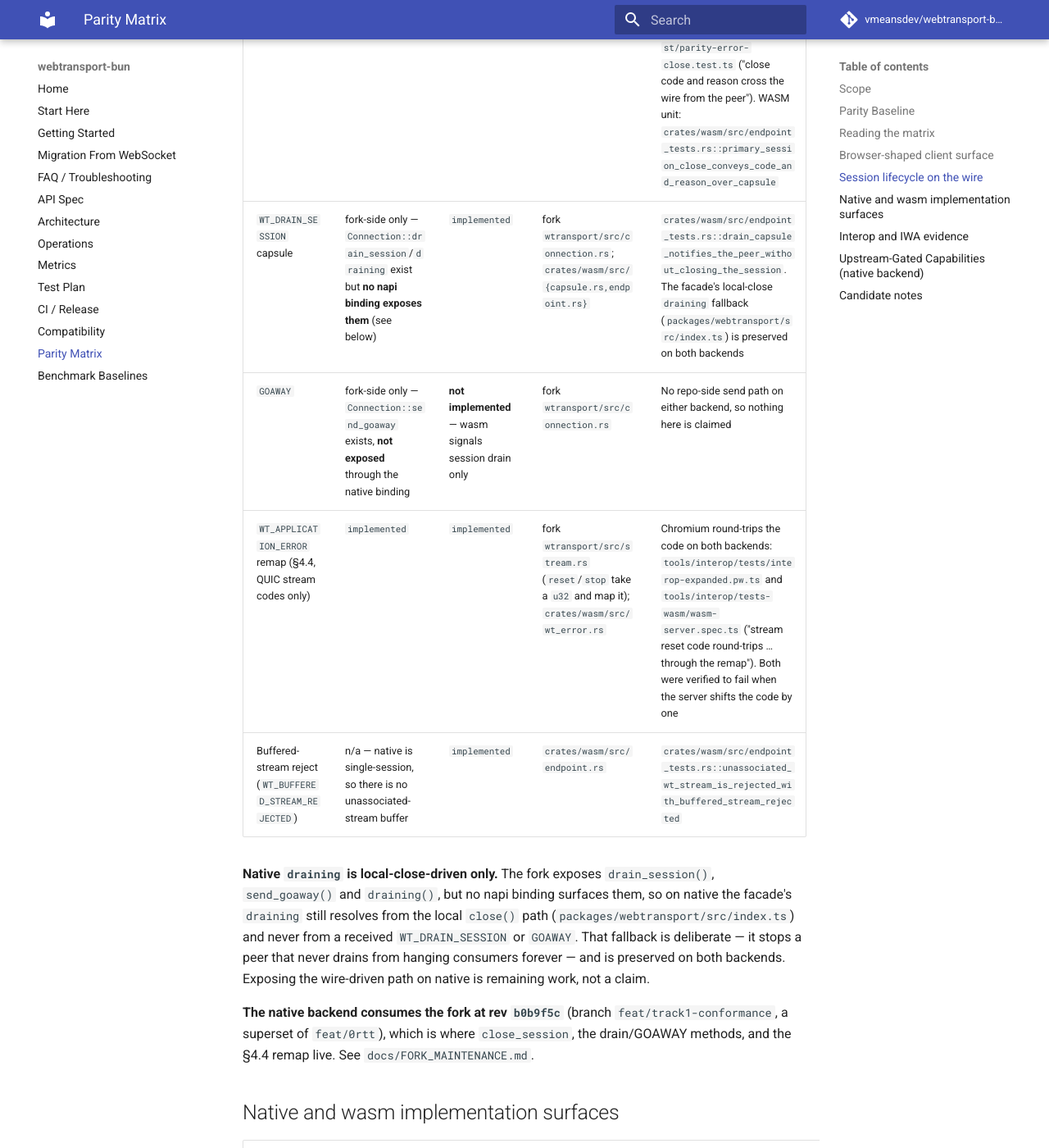
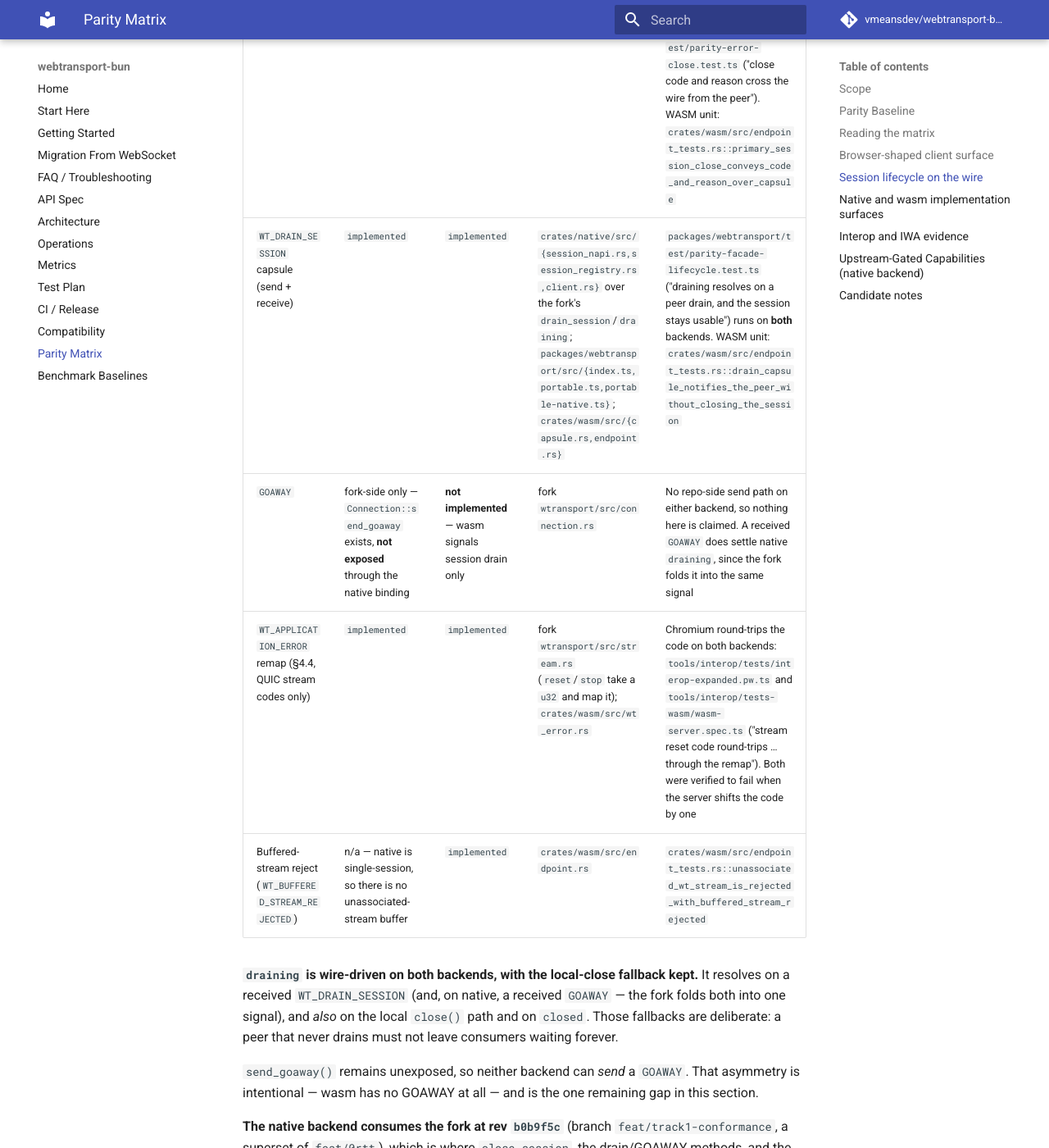
Before and after one commit to vmeansdev/webtransport-bun, an MkDocs documentation site: the page built from docs/PARITY_MATRIX.md, in a window 1280 px wide and 1400 px high, scrolled down 4657 px. Shown: the whole window at 82% size. Built offline with MkDocs 1.6.1 and Material for MkDocs 9.7.7, drawn with Linux system fonts in a browser that asks for light colours; comment, search, counter and statistics services are not loaded.

Commit message:
Record native drain as implemented, not a gap
C-2b closed the gap the previous docs commit described, so PARITY_MATRIX's
drain row now reads implemented on both backends with the shared parity test
as its evidence. The one thing still missing is a GOAWAY send path, which
neither backend has and wasm deliberately never will — that is now the only
open item in the section.

Co-Authored-By: Claude Fable 5 <noreply@anthropic.com>
Claude-Session: https://claude.ai/code/session_016Td5mRn76CnP9Y8hDCfdki

```diff
--- a/docs/PARITY_MATRIX.md
+++ b/docs/PARITY_MATRIX.md
@@ -63,19 +63,20 @@ live.
 | Behavior | Native | WASM | Implementation source | Implementation evidence |
 |---|---|---|---|---|
 | `WT_CLOSE_SESSION` capsule (send + receive) | `implemented` | `implemented` | `crates/native/src/{session_registry.rs,client.rs,lib.rs}` (via the fork's `Connection::close_session`); `crates/wasm/src/{capsule.rs,endpoint.rs}` | Real Chromium reads back both fields on both backends: `tools/interop/tests/edge-cases.pw.ts`, `tools/interop/tests/interop-expanded.pw.ts`, `tools/interop/tests-wasm/wasm-server.spec.ts`. Backend-to-backend: `packages/webtransport/test/parity-error-close.test.ts` ("close code and reason cross the wire from the peer"). WASM unit: `crates/wasm/src/endpoint_tests.rs::primary_session_close_conveys_code_and_reason_over_capsule` |
-| `WT_DRAIN_SESSION` capsule | fork-side only — `Connection::drain_session`/`draining` exist but **no napi binding exposes them** (see below) | `implemented` | fork `wtransport/src/connection.rs`; `crates/wasm/src/{capsule.rs,endpoint.rs}` | `crates/wasm/src/endpoint_tests.rs::drain_capsule_notifies_the_peer_without_closing_the_session`. The facade's local-close `draining` fallback (`packages/webtransport/src/index.ts`) is preserved on both backends |
-| `GOAWAY` | fork-side only — `Connection::send_goaway` exists, **not exposed** through the native binding | **not implemented** — wasm signals session drain only | fork `wtransport/src/connection.rs` | No repo-side send path on either backend, so nothing here is claimed |
+| `WT_DRAIN_SESSION` capsule (send + receive) | `implemented` | `implemented` | `crates/native/src/{session_napi.rs,session_registry.rs,client.rs}` over the fork's `drain_session`/`draining`; `packages/webtransport/src/{index.ts,portable.ts,portable-native.ts}`; `crates/wasm/src/{capsule.rs,endpoint.rs}` | `packages/webtransport/test/parity-facade-lifecycle.test.ts` ("draining resolves on a peer drain, and the session stays usable") runs on **both** backends. WASM unit: `crates/wasm/src/endpoint_tests.rs::drain_capsule_notifies_the_peer_without_closing_the_session` |
+| `GOAWAY` | fork-side only — `Connection::send_goaway` exists, **not exposed** through the native binding | **not implemented** — wasm signals session drain only | fork `wtransport/src/connection.rs` | No repo-side send path on either backend, so nothing here is claimed. A received `GOAWAY` does settle native `draining`, since the fork folds it into the same signal |
 | `WT_APPLICATION_ERROR` remap (§4.4, QUIC stream codes only) | `implemented` | `implemented` | fork `wtransport/src/stream.rs` (`reset`/`stop` take a `u32` and map it); `crates/wasm/src/wt_error.rs` | Chromium round-trips the code on both backends: `tools/interop/tests/interop-expanded.pw.ts` and `tools/interop/tests-wasm/wasm-server.spec.ts` ("stream reset code round-trips … through the remap"). Both were verified to fail when the server shifts the code by one |
 | Buffered-stream reject (`WT_BUFFERED_STREAM_REJECTED`) | n/a — native is single-session, so there is no unassociated-stream buffer | `implemented` | `crates/wasm/src/endpoint.rs` | `crates/wasm/src/endpoint_tests.rs::unassociated_wt_stream_is_rejected_with_buffered_stream_rejected` |
 
-**Native `draining` is local-close-driven only.** The fork exposes
-`drain_session()`, `send_goaway()` and `draining()`, but no napi binding
-surfaces them, so on native the facade's `draining` still resolves from the
-local `close()` path (`packages/webtransport/src/index.ts`) and never from a
-received `WT_DRAIN_SESSION` or `GOAWAY`. That fallback is deliberate — it stops
-a peer that never drains from hanging consumers forever — and is preserved on
-both backends. Exposing the wire-driven path on native is remaining work, not a
-claim.
+**`draining` is wire-driven on both backends, with the local-close fallback
+kept.** It resolves on a received `WT_DRAIN_SESSION` (and, on native, a
+received `GOAWAY` — the fork folds both into one signal), and *also* on the
+local `close()` path and on `closed`. Those fallbacks are deliberate: a peer
+that never drains must not leave consumers waiting forever.
+
+`send_goaway()` remains unexposed, so neither backend can *send* a `GOAWAY`.
+That asymmetry is intentional — wasm has no GOAWAY at all — and is the one
+remaining gap in this section.
 
 **The native backend consumes the fork at rev `b0b9f5c`** (branch
 `feat/track1-conformance`, a superset of `feat/0rtt`), which is where
```
Also changed, not shown: CHANGELOG.md (+5 -0 lines).
